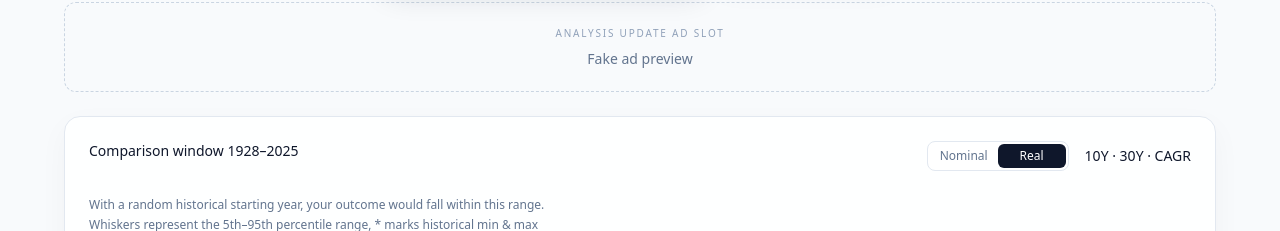
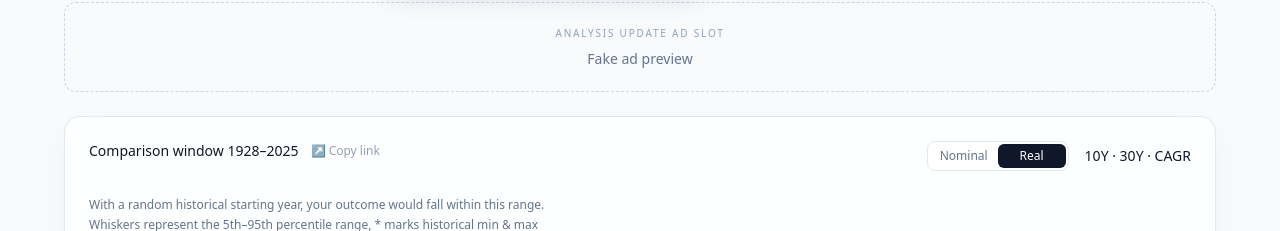
Before and after one commit to horizonworks-lab/portfolio-lab, a React (Vite) app: page / in a window 1280 px wide. Shown: the part 815-1046 px from the top of the page. Built offline with nearby package versions, Linux system fonts and the light colour scheme.

Commit message:
Update App.jsx

```diff
--- a/src/App.jsx
+++ b/src/App.jsx
@@ -245,7 +245,22 @@ function Chart({
   return (
     <div className={`relative bg-white/90 rounded-2xl border border-slate-200 p-6 shadow-[0_10px_30px_rgba(15,23,42,0.035)] transition duration-200 ${isUpdating ? "ring-2 ring-slate-200 opacity-90" : ""}`}>
       <div className="flex flex-col md:flex-row md:justify-between md:items-start gap-4 text-sm mb-6">
-        <span>Comparison window 1928–2025</span>
+        <div className="flex items-center gap-3">
+          <span>Comparison window 1928–2025</span>
+
+           <button
+            onClick={copyLink}
+            className="text-xs text-slate-400 hover:text-slate-700 transition"
+           >
+            ↗ Copy link
+           </button>
+
+           {toastMessage && (
+             <span className="text-xs text-emerald-600 whitespace-nowrap">
+              {toastMessage}
+             </span>
+          )}
+        </div>
 
         <div className="flex items-center justify-between md:justify-start gap-4">
           <div className="grid grid-cols-2 rounded-lg border border-slate-200 bg-white p-0.5 text-xs">
```
